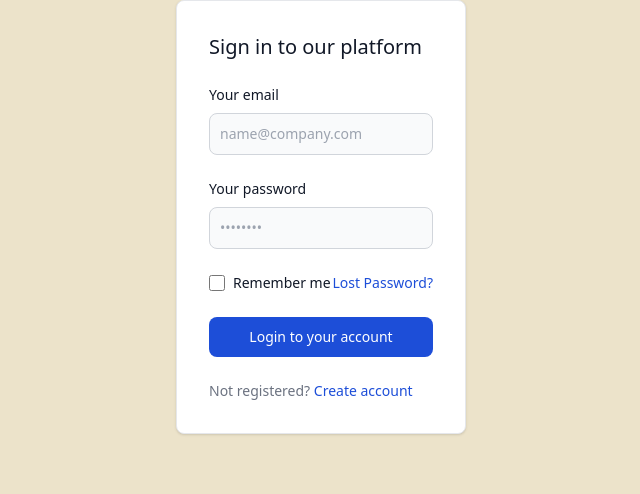
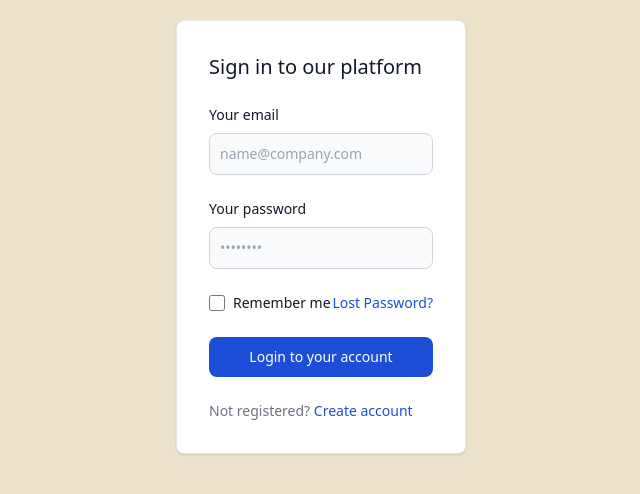
Before and after one commit to rakib00-dev/react-bmi-00, a React (Vite) app: page / in a window 1280 px wide. Shown: the top 494 px of the page, without its empty margins (319-959 px from the left). Built offline with nearby package versions, Linux system fonts and the light colour scheme.

Commit message:
updated App.jsx file

```diff
--- a/src/App.jsx
+++ b/src/App.jsx
@@ -2,7 +2,7 @@ import Card from './Components/Card';
 
 function App() {
   return (
-    <div className="grid place-content-center m-auto w-fit">
+    <div className="grid place-content-center mt-5 mb-5 m-auto w-[1000px]">
       <Card />
     </div>
   );
```
